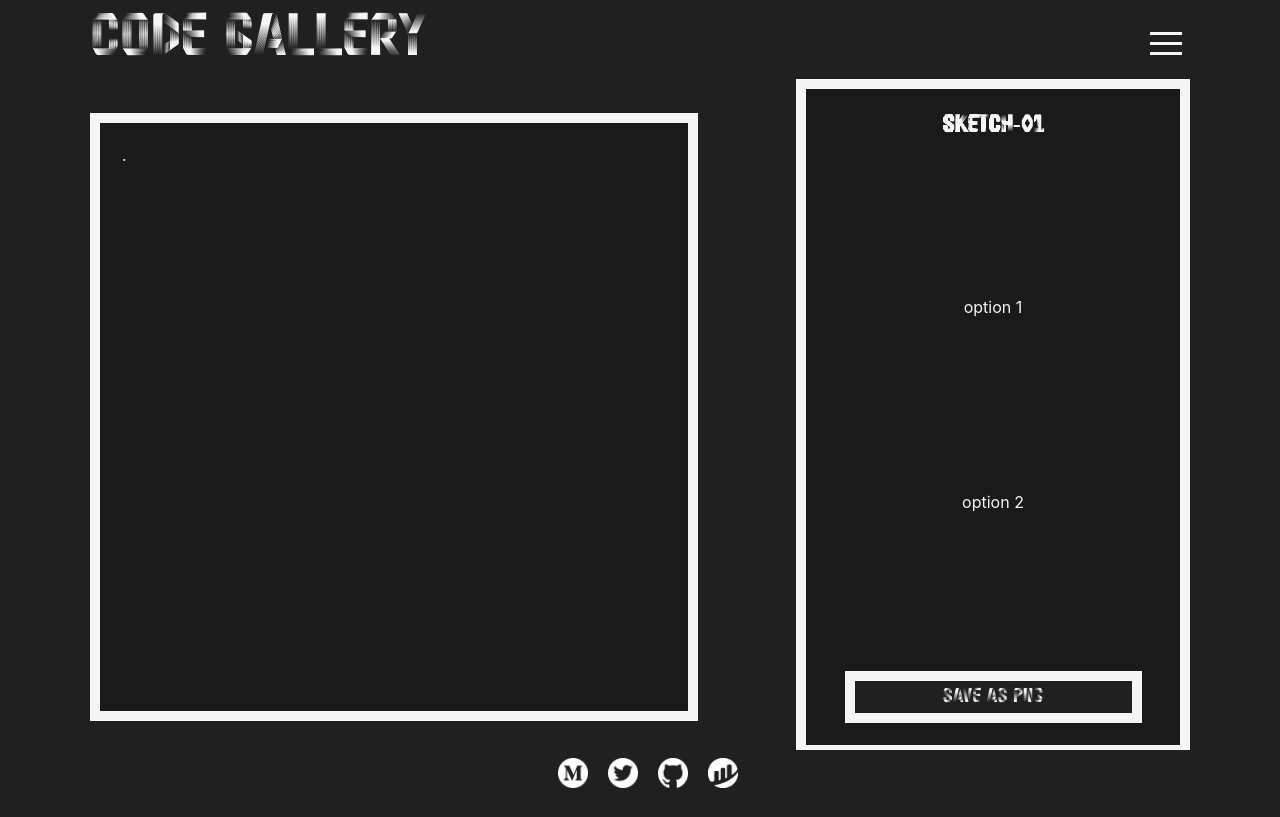
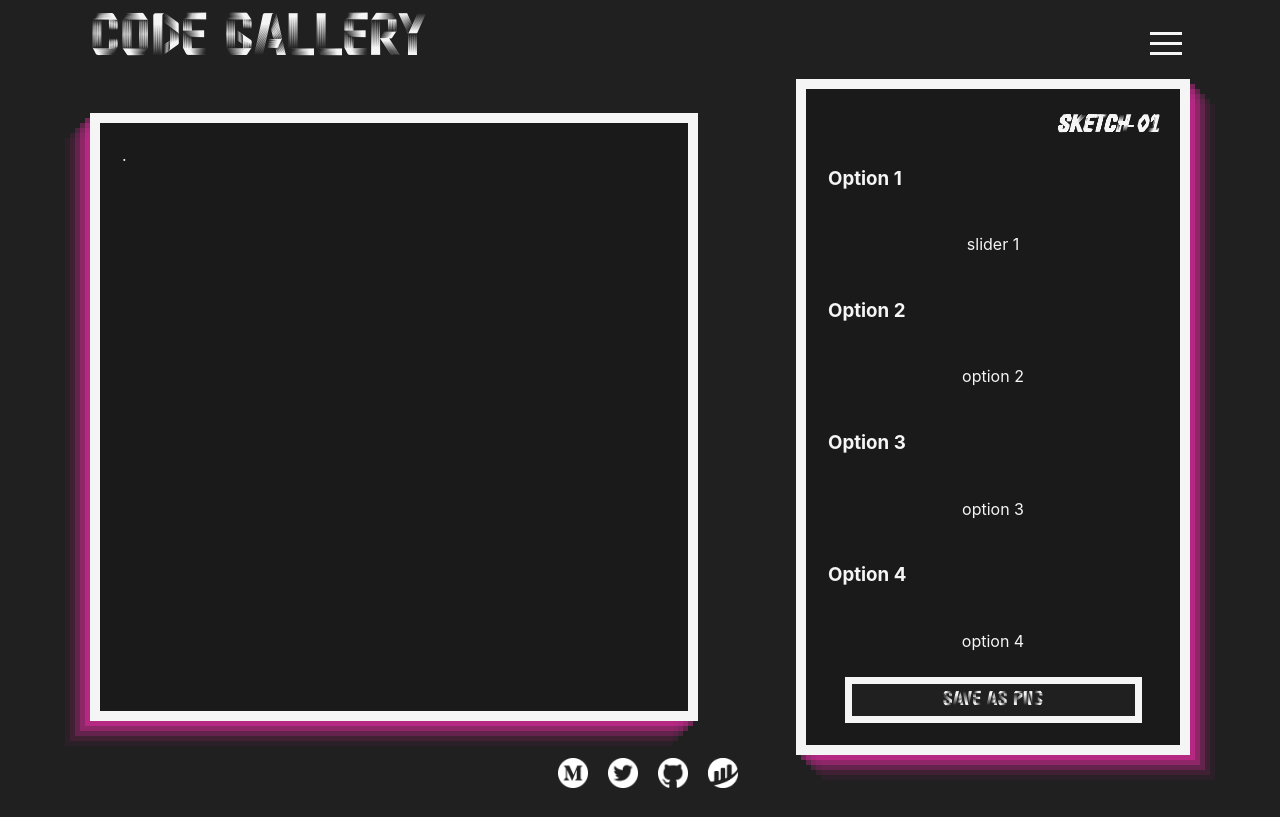
Before and after one commit to 0xLeoDev/Code-Gallery, a React (Create React App) app: page / in a window 1280 px wide. Built offline with nearby package versions, Linux system fonts and the light colour scheme.

Commit message:
body decorations

```diff
--- a/src/App.css
+++ b/src/App.css
@@ -8,60 +8,3 @@ h2 {
   text-align: right;
   font-family: "laceddays";
 }
-
-body {
-  /* background-color: darkblue;
-  height: 95vh; */
-}
-.App {
-  width: min(100% - 60px, 1100px);
-  margin-inline: auto;
-
-  display: flex;
-  align-items: center;
-  justify-content: space-between;
-
-  height: 85vh;
-  margin-bottom: 60px;
-
-  /* background: pink; */
-}
-.canvas {
-  aspect-ratio: 1/1;
-  height: 80%;
-  /* width: 200px; */
-  background-color: #1a1a1a;
-  border: 10px solid #f5f5f5;
-
-  padding: 2%;
-}
-
-/* ------------ */
-.panel {
-  /* aspect-ratio: 1/1; */
-  width: 30%;
-  height: 90%;
-  /* width: 200px; */
-  background-color: #202020;
-  border: 10px solid #f5f5f5;
-  margin-left: 20px;
-
-  padding: 2%;
-
-  display: flex;
-  flex-direction: column;
-  justify-content: space-between;
-  align-items: center;
-  background: #1a1a1a;
-}
-
-button {
-  border: 10px solid #f5f5f5;
-  background-color: #202020;
-  border-radius: 0;
-  font-family: "laceddays";
-  font-size: 20px;
-  padding: 2%;
-  color: #f5f5f5;
-  width: 90%;
-}
--- a/src/App.js
+++ b/src/App.js
@@ -1,22 +1,13 @@
 import "./App.css";
 import Footer from "./footer.js";
 import Header from "./header.js";
-// import React, { useState } from "react";
+import Panel from "./panel.js";
 
 function App() {
   return (
     <>
       <Header />
-      <div className="App">
-        <div className="canvas">.</div>
-        <div className="panel">
-          <h2>sketch-01</h2>
-          <p>option 1</p>
-          <p>option 2</p>
-
-          <button>save as png</button>
-        </div>
-      </div>
+      <Panel />
       <Footer />
     </>
   );
--- a/src/footer.css
+++ b/src/footer.css
@@ -1,5 +1,5 @@
 .footer {
-  background: #202020;
+  /* background: #202020; */
   width: 100%;
   text-align: center;
   padding: 8px;
--- a/src/header.css
+++ b/src/header.css
@@ -1,5 +1,5 @@
 .header {
-  width: min(100% - 60px, 1100px);
+  width: min(100% - 90px, 1100px);
   margin-inline: auto;
   margin-top: 10px;
   margin-bottom: 10px;
@@ -13,3 +13,6 @@
 
   /* background: darkblue; */
 }
+.logo:hover {
+  cursor: pointer;
+}
--- a/src/header.js
+++ b/src/header.js
@@ -5,7 +5,14 @@ function Header() {
   return (
     <>
       <div className="header">
-        <div>code gallery</div>
+        <div
+          className="logo"
+          onClick={() => {
+            window.location.reload();
+          }}
+        >
+          code gallery
+        </div>
         <Hamburger
           color="#f5f5f5"
           onToggle={(toggled) => {
--- /dev/null
+++ b/src/panel.css
@@ -0,0 +1,74 @@
+h2 {
+  align-self: flex-end;
+  font-style: italic;
+}
+h3 {
+  align-self: flex-start;
+}
+
+.App {
+  width: min(100% - 140px, 1100px);
+  margin-inline: auto;
+
+  display: flex;
+  align-items: center;
+  justify-content: space-between;
+
+  height: 85vh;
+  margin-bottom: 60px;
+
+  /* background: pink; */
+}
+.canvas {
+  aspect-ratio: 1/1;
+  height: 80%;
+  /* width: 200px; */
+  background-color: #1a1a1a;
+  border: 10px solid #f5f5f5;
+
+  padding: 2%;
+
+  box-shadow: rgba(240, 46, 170, 0.4) -5px 5px,
+    rgba(240, 46, 170, 0.3) -10px 10px, rgba(240, 46, 170, 0.2) -15px 15px,
+    rgba(240, 46, 170, 0.1) -20px 20px, rgba(240, 46, 170, 0.05) -25px 25px;
+}
+
+/* ------------ */
+.panel {
+  /* aspect-ratio: 1/1; */
+  width: 30%;
+  height: 90%;
+  /* width: 200px; */
+  background-color: #202020;
+  border: 10px solid #f5f5f5;
+  margin-left: 20px;
+
+  padding: 2%;
+
+  display: flex;
+  flex-direction: column;
+  justify-content: space-between;
+  align-items: center;
+  background: #1a1a1a;
+
+  box-shadow: rgba(240, 46, 170, 0.4) 5px 5px, rgba(240, 46, 170, 0.3) 10px 10px,
+    rgba(240, 46, 170, 0.2) 15px 15px, rgba(240, 46, 170, 0.1) 20px 20px,
+    rgba(240, 46, 170, 0.05) 25px 25px;
+}
+
+button {
+  border: 7px solid #f5f5f5;
+  background-color: #202020;
+  border-radius: 0;
+  font-family: "laceddays";
+  font-size: 20px;
+  padding: 2%;
+  color: #f5f5f5;
+  width: 90%;
+  align-self: strech;
+}
+button:hover {
+  cursor: pointer;
+  background-color: rgba(240, 46, 170, 0.2);
+  transform: scale(0.98);
+}
--- /dev/null
+++ b/src/panel.js
@@ -0,0 +1,25 @@
+import "./panel.css";
+
+function Panel() {
+  return (
+    <>
+      <div className="App">
+        <div className="canvas">.</div>
+        <div className="panel">
+          <h2 className="skethTitle">sketch-01</h2>
+          <h3>Option 1</h3>
+          <p>slider 1</p>
+          <h3>Option 2</h3>
+          <p>option 2</p>
+          <h3>Option 3</h3>
+          <p>option 3</p>
+          <h3>Option 4</h3>
+          <p>option 4</p>
+          <button>save as png</button>
+        </div>
+      </div>
+    </>
+  );
+}
+
+export default Panel;
```
